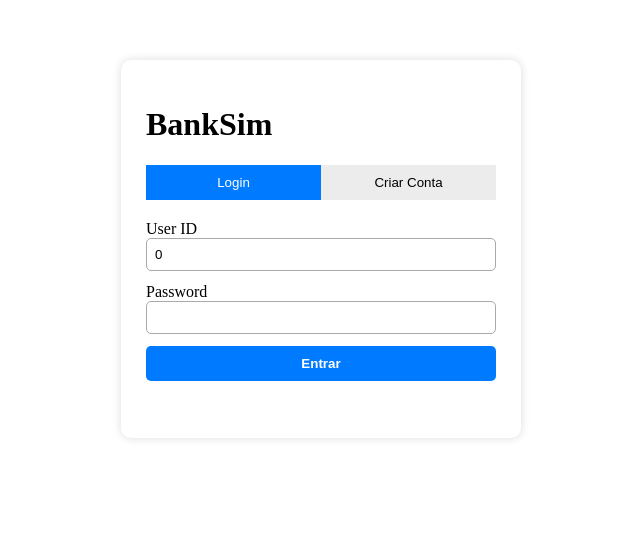
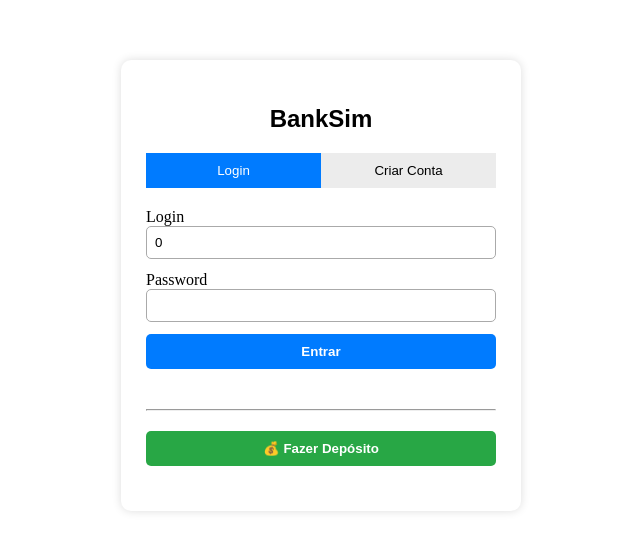
Before and after one commit to Lorandi/IFRS-PW2-BankMicroService, an Angular app in the folder front_end/banksim-frontend/: page /login in a window 1280 px wide. Shown: the top 552 px of the page, without its empty margins (319-959 px from the left). Built offline with nearby package versions, Linux system fonts and the light colour scheme.

Commit message:
finaliza páginas de login e deposito

```diff
--- a/front_end/banksim-frontend/src/app/pages/auth/auth.css
+++ b/front_end/banksim-frontend/src/app/pages/auth/auth.css
@@ -5,6 +5,13 @@
   padding: 25px;
   border-radius: 10px;
   box-shadow: 0 0 10px #ddd;
+}
+
+h2 {
+  text-align: center;
+  margin-bottom: 20px;
+  font-weight: 600;
+  font-family: Arial, sans-serif;
 }
 
 .tabs {
@@ -51,3 +58,33 @@ input {
   color: red;
   text-align: center;
 }
+
+.deposit-btn {
+  background-color: #28a745;
+  color: white;
+  width: 100%;
+  padding: 10px;
+}
+
+.deposit-btn:hover {
+  background-color: #218838;
+}
+
+.spinner {
+  width: 18px;
+  height: 18px;
+  border: 3px solid #fff;
+  border-top: 3px solid transparent;
+  border-radius: 50%;
+  animation: spin 0.7s linear infinite;
+  display: inline-block;
+}
+
+@keyframes spin {
+  to { transform: rotate(360deg); }
+}
+
+button.btn[disabled] {
+  opacity: 0.7;
+  cursor: not-allowed;
+}
--- a/front_end/banksim-frontend/src/app/pages/auth/auth.html
+++ b/front_end/banksim-frontend/src/app/pages/auth/auth.html
@@ -1,6 +1,6 @@
 <div class="auth-container">
 
-  <h1>BankSim</h1>
+  <h2>BankSim</h2>
 
   <div class="tabs">
     <button (click)="setMode('login')" [class.active]="mode === 'login'">
@@ -13,13 +13,16 @@
 
   <!-- LOGIN -->
   <form *ngIf="mode === 'login'" (ngSubmit)="login()">
-    <label>User ID</label>
+    <label>Login</label>
     <input type="number" [(ngModel)]="loginData.userId" name="loginUserId">
 
     <label>Password</label>
     <input type="password" [(ngModel)]="loginData.password" name="loginPassword">
 
-    <button class="btn">Entrar</button>
+    <button class="btn" [disabled]="isLoading">
+      <span *ngIf="!isLoading">Entrar</span>
+      <span *ngIf="isLoading" class="spinner"></span>
+    </button>
     <p class="error">{{ loginError }}</p>
   </form>
 
@@ -39,4 +42,14 @@
     <p class="error">{{ signupError }}</p>
   </form>
 
+  <div style="margin: 5px 0; text-align: center;"><hr></div>
+
+  <div style="margin: 20px 0; text-align: center;">
+    <button
+      class="btn deposit-btn"
+      [routerLink]="['/deposit']">
+      💰 Fazer Depósito
+    </button>
+  </div>
+
 </div>
--- a/front_end/banksim-frontend/src/app/pages/auth/auth.ts
+++ b/front_end/banksim-frontend/src/app/pages/auth/auth.ts
@@ -2,11 +2,12 @@ import { Component } from '@angular/core';
 import { CommonModule } from '@angular/common';
 import { FormsModule } from '@angular/forms';
 import { AuthService } from './auth.service';
+import { RouterModule } from '@angular/router';
 
 @Component({
   selector: 'app-auth',
   standalone: true,
-  imports: [CommonModule, FormsModule],
+  imports: [CommonModule, FormsModule, RouterModule],
   templateUrl: './auth.html',
   styleUrls: ['./auth.css']
 })
@@ -38,14 +39,20 @@ export class AuthComponent {
     this.signupError = '';
   }
 
+  isLoading = false;
   // LOGIN
   login() {
+    this.isLoading = true;
+    this.loginError = '';
+
     this.auth.login(this.loginData).subscribe({
       next: (res) => {
         this.loginError = '';
+        this.isLoading = false;
         localStorage.setItem('token', res.token);
       },
       error: (err: any) => {
+          this.isLoading = false;
           this.loginError =
           err.error?.error   // mensagem principal do ORCH
           || err.error?.message
--- a/front_end/banksim-frontend/src/app/pages/deposit/deposit.html
+++ b/front_end/banksim-frontend/src/app/pages/deposit/deposit.html
@@ -25,4 +25,16 @@
   <p class="success" *ngIf="successMessage">{{ successMessage }}</p>
   <p class="error" *ngIf="errorMessage">{{ errorMessage }}</p>
 
+  <div style="margin: 10px 0; text-align: center;">
+  <hr>
 </div>
+
+<div style="margin: 20px 0; text-align: center;">
+  <button
+    class="btn"
+    [routerLink]="['/']">
+    🔑 Ir para Login
+  </button>
+</div>
+
+</div>
--- a/front_end/banksim-frontend/src/app/pages/deposit/deposit.ts
+++ b/front_end/banksim-frontend/src/app/pages/deposit/deposit.ts
@@ -2,11 +2,12 @@ import { Component } from '@angular/core';
 import { CommonModule } from '@angular/common';
 import { FormsModule } from '@angular/forms';
 import { DepositService } from './deposit.service';
+import { RouterModule } from '@angular/router';
 
 @Component({
   selector: 'app-deposit',
   standalone: true,
-  imports: [CommonModule, FormsModule],
+  imports: [CommonModule, FormsModule, RouterModule],
   templateUrl: './deposit.html',
   styleUrls: ['./deposit.css']
 })
```
Also changed, not shown: front_end/banksim-frontend/src/app/pages/deposit/deposit.css (line endings or trailing spaces).
